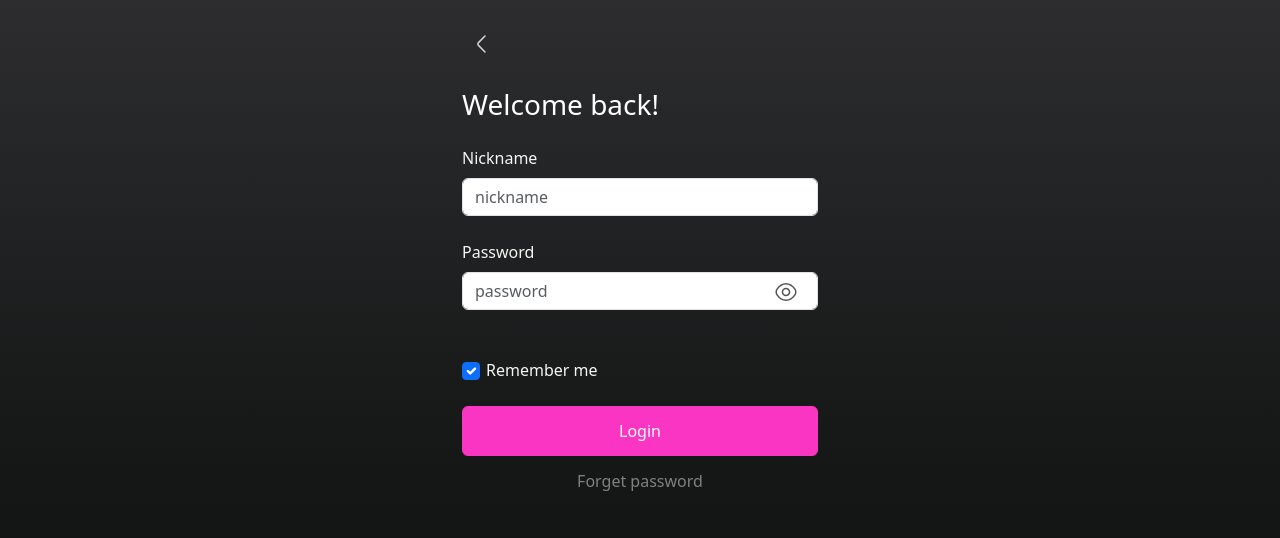
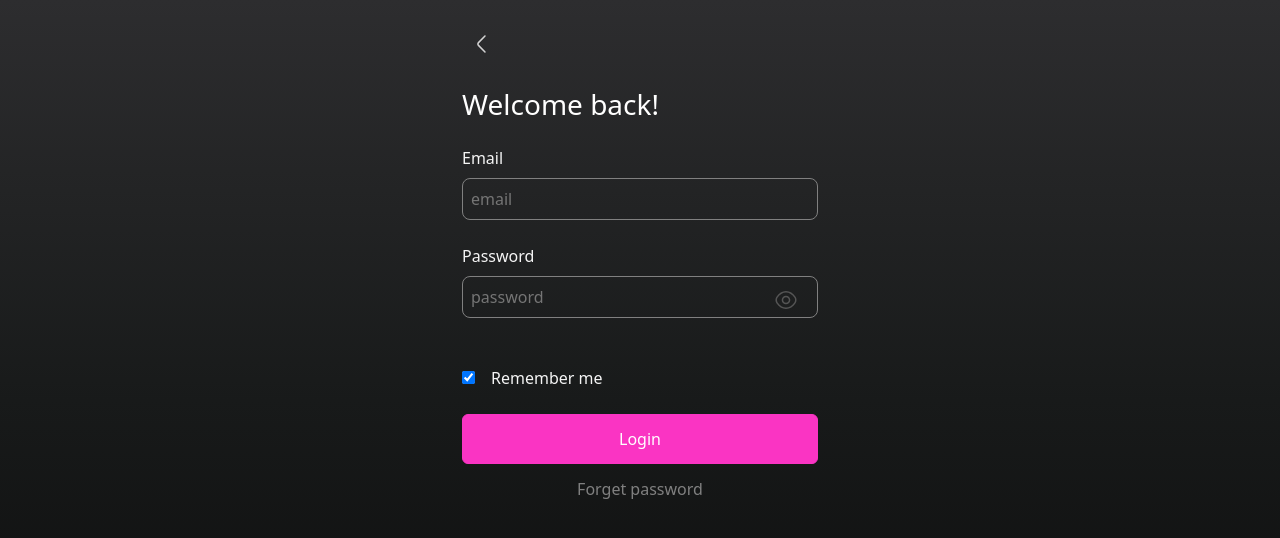
Before and after one commit to AntoineA67/ft_transcendence, a React (Create React App) app in the folder srcs/frontend/: page /login/signin in a window 1280 px wide. Shown: the top 538 px of the page. Built offline with nearby package versions, Linux system fonts and the light colour scheme.

Commit message:
html form

```diff
--- a/srcs/frontend/src/pages/Chat.tsx
+++ b/srcs/frontend/src/pages/Chat.tsx
@@ -182,10 +182,11 @@ function MyForm({
 	};
 	return (
 		<form className='d-flex flex-column align-items-center p-2 gap-2' onSubmit={handleSubmit}>
-			<label className='w-75' htmlFor='private-message'>
+			<label className='w-75' htmlFor={label}>
 				{label}
 			</label>
 			<input
+				id={label}
 				value={value}
 				onChange={(e) => setValue(e.target.value)}
 				className='w-75'
--- a/srcs/frontend/src/pages/Login.tsx
+++ b/srcs/frontend/src/pages/Login.tsx
@@ -110,45 +110,49 @@ export function Signup() {
 						<Link to="..">
 							<button className="leftArrow my-4"></button>
 						</Link>
-						<Form className="w-100" onSubmit={(e) => (
+						<form className="w-100" onSubmit={(e) => (
 							handleSubmit(e, { username: nick, email: email, password: pass }, setErr))}>
 							<h3 className='white-text'>New Account!</h3>
 
-							<Form.Group className="my-4" controlId="nickname">
-								<Form.Label>Nickname</Form.Label>
-								<Form.Control required type="text" placeholder="nickname"
+							<div className="mt-4">
+								<label htmlFor='nickname'>Nickname</label>
+								<input id='nickname' required type="text" placeholder="nickname"
 									value={nick} onChange={(e) => { setNick(e.target.value) }} />
-							</Form.Group>
+							</div>
 
-							<Form.Group className="mb-4" controlId="email address">
-								<Form.Label>Email address</Form.Label>
-								<Form.Control required type="email" placeholder="email"
+							<div className="mt-4">
+								<label htmlFor='email'>Email address</label>
+								<input id='email' required type="email" placeholder="email"
 									value={email} onChange={(e) => { setEmail(e.target.value) }} />
-							</Form.Group>
+							</div>
 
-							<Form.Group className="mb-4" controlId="password">
-								<Form.Label>Password</Form.Label>
-								<Form.Control required type="password" placeholder="password"
+							<div className="mt-4">
+								<label htmlFor='password'>Password</label>
+								<input id='password' required type="password" placeholder="password"
 									value={pass} onChange={(e) => { setPass(e.target.value) }} />
 								<div className="d-flex justify-content-end">
 									<img
 										id="eye"
 										src={eyeopen}
 										onClick={togglePassword}
-										className="ms-5 togglePassword" />
+										className="togglePassword" />
 								</div>
-							</Form.Group>
+							</div>
 							<div id='error-message' className='white-text'>
 								{err}
 							</div>
-							<Form.Group className="mb-4" controlId="accept terms">
-								<Form.Check required type="checkbox" label="I accept terms and conditions" />
-							</Form.Group>
 
-							<button type="submit" className="btn btn-secondary w-100" >
+							<div className="mt-4">
+								<input required type="checkbox" id="accept-terms" className='d-inline w-auto'/>
+								<label htmlFor="accept-terms" className='d-inline ms-3'>
+									I accept terms and conditions
+								</label>
+							</div>
+
+							<button type="submit" className="btn btn-secondary w-100 mt-4" >
 								Sign up
 							</button>
-						</Form>
+						</form>
 					</Col>
 				</Row>
 			</Container>
@@ -174,41 +178,43 @@ export function Signin() {
 						<Link to='..'>
 							<button className="leftArrow my-4"></button>
 						</Link>
-						<Form className="w-100" onSubmit={(e) => (handleSubmit(e, { username: nick, password: pass }, setErr))}>
+						<form className="w-100" onSubmit={(e) => (handleSubmit(e, { username: nick, password: pass }, setErr))}>
 							<h3 className='white-text'>Welcome back!</h3>
 
-							<Form.Group className="my-4" controlId="nickname">
-								<Form.Label>Nickname</Form.Label>
-								<Form.Control required type="text" placeholder="nickname"
+							<div className="mt-4">
+								<label htmlFor='email'>Email</label>
+								<input id='email' required type="text" placeholder="email"
 									value={nick} onChange={(e) => setNick(e.target.value)} />
-							</Form.Group>
+							</div>
 
-							<Form.Group className="mb-4" controlId="password">
-								<Form.Label>Password</Form.Label>
-								<Form.Control required type="password" placeholder="password"
+							<div className="mt-4">
+								<label htmlFor='password'>Password</label>
+								<input id='password' required type="password" placeholder="password"
 									value={pass} onChange={(e) => setPass(e.target.value)} />
 								<div className="d-flex justify-content-end">
 									<img
 										id="eye"
 										src={eyeopen}
 										onClick={togglePassword}
-										className="ms-5 togglePassword" />
+										className="togglePassword" />
 								</div>
-							</Form.Group>
-							<div id='error-message' className='white-text'>
+							</div>
+
+							<div className="mt-4">
+								<input type="checkbox" id="remember me" className='d-inline w-auto'
+									checked={check == 'true'}
+									onChange={(e) => setCheck(e.target.checked ? 'true' : 'false')} />
+								<label htmlFor="remember me" className='d-inline ms-3'>Remember me</label>
+							</div>
+
+							<div id='error-message' className='red-text mt-4'>
 								{err}
 							</div>
-
-							<Form.Group className="mb-4" controlId="remember me">
-								<Form.Check type="checkbox" label="Remember me"
-									checked={check == 'true'}
-									onChange={(e) => setCheck(e.target.checked ? 'true' : 'false')} />
-							</Form.Group>
 
 							<button type="submit" className="btn btn-primary w-100">
 								Login
 							</button>
-						</Form>
+						</form>
 						<button className="btn btn-invisible w-100">
 							Forget password
 						</button>
--- a/srcs/frontend/src/pages/ProfileSetting.tsx
+++ b/srcs/frontend/src/pages/ProfileSetting.tsx
@@ -182,27 +182,31 @@ export function SettingMenu() {
 	};
 
 	return (
-		<Container fluid className='px-0 h-75'>
+		<div className='container-fluid px-0 h-75'>
 			<Title title="Setting" />
 			<Stack className="col-12 col-sm-6 col-md-5 p-3 p-sm-5 h-100 m-auto" >  {/* style={{ minHeight: '400px' }} */}
-				<Form className='h-100 d-flex flex-column gap-3' onSubmit={handleSubmit}>
-					<Form.Group controlId="currentPassword" >
-						<Form.Label>Confirm password</Form.Label>
-						<Form.Control type="password" placeholder="Current password" disabled={profile?.password === 'nopass'} />
-					</Form.Group>
-					<Form.Group controlId="newPassword" >
-						<Form.Label>New password</Form.Label>
-						<Form.Control type="password" placeholder="New password" disabled={profile?.password === 'nopass'} />
-					</Form.Group>
-					<Form.Group controlId="confirmPassword" >
-						<Form.Label>Confirm password</Form.Label>
-						<Form.Control type="password" placeholder="Password" disabled={profile?.password === 'nopass'} />
-					</Form.Group>
+				<form className='h-100 d-flex flex-column gap-3' onSubmit={handleSubmit}>
+					<div>
+						<label htmlFor='current-password'>Current password</label>
+						<input id='current-password' type="password" placeholder="Current password"
+							disabled={profile?.password === 'nopass'} />
+					</div>
+					<div>
+						<label htmlFor='new-password'>New password</label>
+						<input id='new-password' type="password" placeholder="New password"
+							disabled={profile?.password === 'nopass'} />
+					</div>
+					<div>
+						<label htmlFor='confirm-password'>Confirm password</label>
+						<input id='confirm-password' type="password" placeholder="Password"
+							disabled={profile?.password === 'nopass'} />
+					</div>
 					{profile?.password === 'nopass' && (
 						<div className='red-text'>You cannot change the password because you are connected with the 42 school API</div>
 					)}
 					<button type='submit' className='btn btn-outline-secondary w-100' disabled={profile?.password === 'nopass'} >Confirm</button>
-				</Form>
+				</form>
+
 				<hr />
 				<Form.Check
 					type="switch"
@@ -219,7 +223,7 @@ export function SettingMenu() {
 				}} className='btn btn-outline-secondary w-100 mt-auto mb-5'>Log out</button>
 
 			</Stack>
-		</Container>
+		</div>
 	);
 }
 
--- a/srcs/frontend/src/styles/index.css
+++ b/srcs/frontend/src/styles/index.css
@@ -38,14 +38,18 @@ a:hover {
 
 label {
 	color: whitesmoke;
+	display: block;
+	margin-bottom: 0.5rem;
 }
 
 input {
+	display: block;
 	background: transparent;
 	border: 1px solid grey;
 	border-radius: 0.5rem;
 	color: white;
 	padding: 0.5rem;
+	width: 100%;
 }
 
 input:focus {
```
